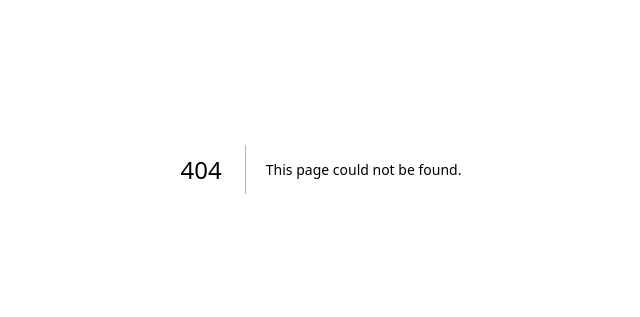
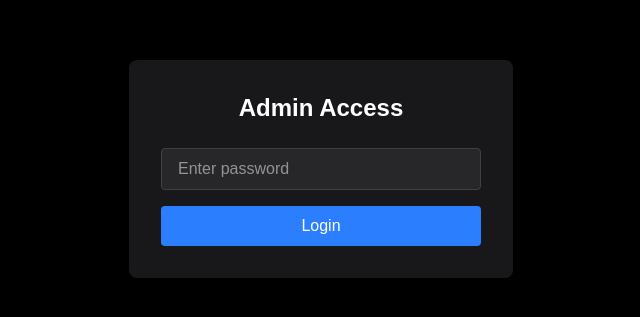
Before and after one commit to AlexisAnzieu/carre, a Next.js app: page /clairiere-obscure/admin/login in a window 1280 px wide. Before the commit this address had no page. Shown: the part 231-548 px from the top of the page, without its empty margins (319-959 px from the left). Built offline with nearby package versions, Linux system fonts and the light colour scheme; no server answers.

Commit message:
implement admin authentication and layout with login functionality

```diff
--- /dev/null
+++ b/app/clairiere-obscure/admin/layout.tsx
@@ -0,0 +1,27 @@
+import { cookies } from 'next/headers';
+
+export default async function AdminLayout({
+  children,
+}: {
+  children: React.ReactNode;
+}) {
+  const cookieStore = await cookies();
+  const isAuthenticated = cookieStore.get('admin-auth')?.value === 'true';
+
+  if (!isAuthenticated) {
+    return children; // Show login form
+  }
+
+  return (
+    <div className="min-h-screen bg-black p-8">
+      <div className="max-w-4xl mx-auto">
+        <div className="bg-zinc-900 rounded-lg shadow-xl p-6">
+          <h1 className="text-2xl font-bold mb-6 text-white">Admin Dashboard</h1>
+          <div className="space-y-4">
+            {children}
+          </div>
+        </div>
+      </div>
+    </div>
+  );
+}
--- /dev/null
+++ b/app/clairiere-obscure/admin/login/page.tsx
@@ -0,0 +1,64 @@
+'use client';
+
+import { FormEvent, useState } from 'react';
+import { useRouter } from 'next/navigation';
+
+export default function LoginPage() {
+  const [password, setPassword] = useState('');
+  const [error, setError] = useState('');
+  const router = useRouter();
+
+  const handleSubmit = async (e: FormEvent) => {
+    e.preventDefault();
+
+    try {
+      const response = await fetch('/clairiere-obscure/api/auth', {
+        method: 'POST',
+        headers: {
+          'Content-Type': 'application/json',
+        },
+        body: JSON.stringify({ password }),
+      });
+
+      if (response.ok) {
+        router.refresh();
+        router.push('/clairiere-obscure/admin');
+      } else {
+        setError('Invalid password');
+        setPassword('');
+      }
+    } catch (err) {
+      setError('An error occurred');
+      console.error(err);
+    }
+  };
+
+  return (
+    <div className="min-h-screen bg-black flex items-center justify-center">
+      <div className="bg-zinc-900 p-8 rounded-lg shadow-xl w-96">
+        <h1 className="text-2xl font-bold mb-6 text-white text-center">Admin Access</h1>
+        {error && (
+          <p className="text-red-500 text-sm mb-4 text-center">{error}</p>
+        )}
+        <form onSubmit={handleSubmit} className="space-y-4">
+          <div>
+            <input
+              type="password"
+              value={password}
+              onChange={(e) => setPassword(e.target.value)}
+              placeholder="Enter password"
+              className="w-full px-4 py-2 rounded bg-zinc-800 text-white border border-zinc-700 focus:outline-none focus:ring-2 focus:ring-blue-500"
+              required
+            />
+          </div>
+          <button
+            type="submit"
+            className="w-full bg-blue-500 text-white py-2 rounded hover:bg-blue-600 transition-colors"
+          >
+            Login
+          </button>
+        </form>
+      </div>
+    </div>
+  );
+}
--- /dev/null
+++ b/app/clairiere-obscure/admin/page.tsx
@@ -0,0 +1,39 @@
+'use client';
+
+import { useRouter } from 'next/navigation';
+
+export default function AdminPage() {
+  const router = useRouter();
+
+  const handleLogout = async () => {
+    try {
+      const response = await fetch('/clairiere-obscure/api/auth/logout', {
+        method: 'POST',
+      });
+
+      if (response.ok) {
+        router.refresh();
+      }
+    } catch (err) {
+      console.error(err);
+    }
+  };
+
+  return (
+    <>
+      <div className="flex justify-between items-center mb-8">
+        <p className="text-white text-lg">Welcome to the admin area!</p>
+        <button
+          onClick={handleLogout}
+          className="px-4 py-2 bg-red-500 text-white rounded hover:bg-red-600 transition-colors"
+        >
+          Logout
+        </button>
+      </div>
+
+      <div className="text-white">
+        <p>This is the protected admin area. Add your admin content here.</p>
+      </div>
+    </>
+  );
+}
--- /dev/null
+++ b/app/clairiere-obscure/api/auth/logout/route.ts
@@ -0,0 +1,10 @@
+import { NextResponse } from 'next/server';
+
+export async function POST() {
+  const response = NextResponse.json({ success: true });
+
+  // Clear the auth cookie
+  response.cookies.delete('admin-auth');
+
+  return response;
+}
--- /dev/null
+++ b/app/clairiere-obscure/api/auth/route.ts
@@ -0,0 +1,27 @@
+import { NextResponse } from 'next/server';
+
+const ADMIN_PASSWORD = process.env.ADMIN_PASSWORD || 'admin';
+
+export async function POST(request: Request) {
+  const { password } = await request.json();
+
+  if (password === ADMIN_PASSWORD) {
+    const response = NextResponse.json({ success: true });
+
+    // Set an HTTP-only cookie for authentication
+    response.cookies.set('admin-auth', 'true', {
+      httpOnly: true,
+      secure: process.env.NODE_ENV === 'production',
+      sameSite: 'strict',
+      path: '/',
+      maxAge: 60 * 60 * 24 * 365, // 1 year
+    });
+
+    return response;
+  }
+
+  return NextResponse.json(
+    { success: false, message: 'Invalid password' },
+    { status: 401 }
+  );
+}
--- /dev/null
+++ b/middleware.ts
@@ -0,0 +1,33 @@
+import { NextResponse } from 'next/server';
+import type { NextRequest } from 'next/server';
+
+export function middleware(request: NextRequest) {
+  // Only protect admin routes
+  if (request.nextUrl.pathname.startsWith('/clairiere-obscure/admin')) {
+    const authCookie = request.cookies.get('admin-auth');
+
+    // Skip auth check for login page and API routes
+    if (
+      request.nextUrl.pathname === '/clairiere-obscure/admin/login' ||
+      request.nextUrl.pathname.startsWith('/clairiere-obscure/api/auth')
+    ) {
+      return NextResponse.next();
+    }
+
+    // If no auth cookie is present, or it's not valid, redirect to login
+    if (!authCookie || authCookie.value !== 'true') {
+      return NextResponse.redirect(new URL('/clairiere-obscure/admin/login', request.url));
+    }
+
+    // User is authenticated, allow access to admin routes
+    return NextResponse.next();
+  }
+
+  return NextResponse.next();
+}
+
+export const config = {
+  matcher: [
+    '/clairiere-obscure/admin/:path*',
+  ],
+}
```
Also changed, not shown: app/clairiere-obscure/join/page.tsx (added).
